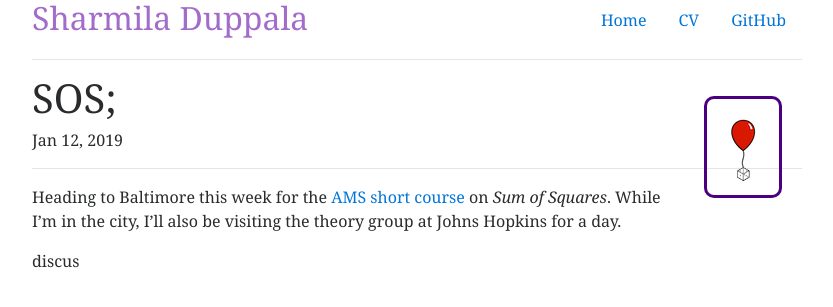
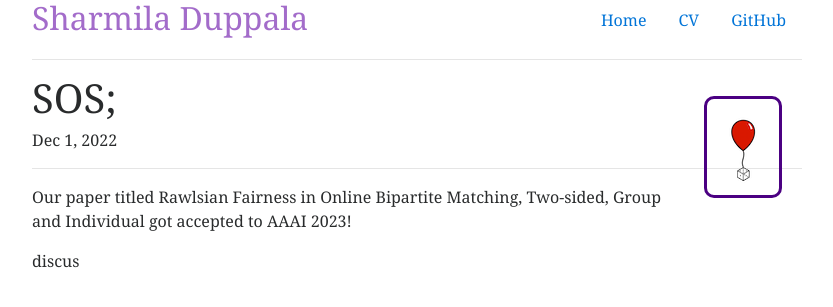
Before and after one commit to trinity24/trinity24.github.io, a Jekyll site: the page built from _posts/2019-01-12-sos.md, in a window 1280 px wide. Shown: the top 307 px of the page, without its empty margins (223-1056 px from the left). Built offline with Jekyll 4.4.1, drawn with Linux system fonts in a browser that asks for light colours.

Commit message:
updated aaai2023

```diff
--- a/_posts/2019-01-12-sos.md
+++ b/_posts/2019-01-12-sos.md
@@ -1,9 +1,8 @@
 ---
 layout: post
 title:  SOS;
-date:   2019-01-12
+date:   2022-12-01
 categories: post
-news: false
+news: true
 ---
-Heading to Baltimore this week for the [AMS short course](http://www.ams.org/meetings/short-courses/short-course-general) on
-*Sum of Squares*. While I'm in the city, I'll also be visiting the theory group at Johns Hopkins for a day.
+Our paper titled Rawlsian Fairness in Online Bipartite Matching, Two-sided, Group and Individual got accepted to AAAI 2023!
```
